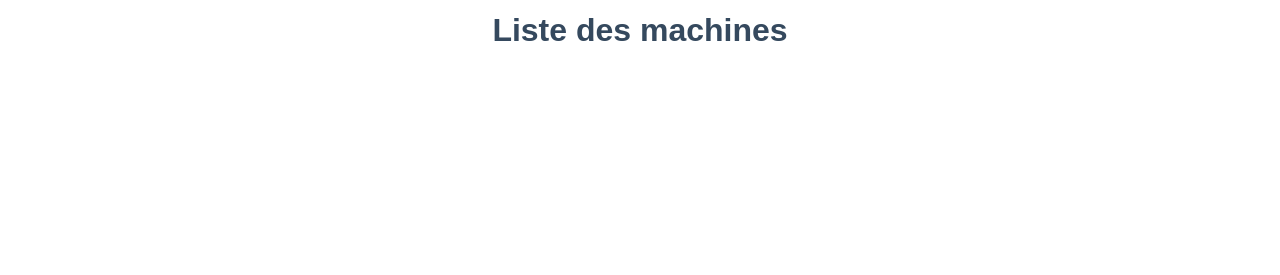
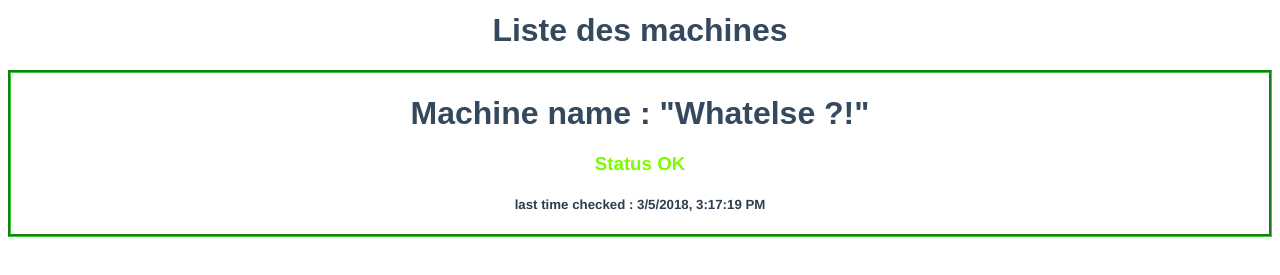
Before and after one commit to FredThomachot/mobilemachines, a Vue app: page /#/machine in a window 1280 px wide. Both pictures are taken after a click on the button "Consulter la liste des machines". Shown: the part 481-756 px from the top of the page. Built offline with nearby package versions, Linux system fonts and the light colour scheme.

Commit message:
composant MachinesList pour passer les props name, status et checkedAt

```diff
--- a/src/Machine.vue
+++ b/src/Machine.vue
@@ -2,7 +2,7 @@
 
     <div>
         <div id="machine">
-            <h1>Machine {{ name }}</h1>
+            <h1>Machine name : "{{ name }}"</h1>
         </div>
         <div id="status">
             <h3 v-if="status == false" class="false" >Status KO</h3>
@@ -19,13 +19,9 @@
 
 export default {
 
-    data() {
-        return {
-            name: 'What else',
-            status: true,
-            checkedAt: new Date().toLocaleString()
-        }
-    }
+    props: ['name', 'status', 'checkedAt'],
+
+
 }
 
 </script>
@@ -47,4 +43,5 @@ export default {
     }
 
 
+
 </style>
--- a/src/MachinesList.vue
+++ b/src/MachinesList.vue
@@ -1,10 +1,25 @@
 <template>
     <div>
        <h1>Liste des machines</h1>
+        <p><template-machine :name="name" :status="status" :checkedAt="checkedAt"> </template-machine></p>
    </div>
+
 </template>
 
-<script></script>
+<script>
+    export default {
+        data() {
+            return {
+                name: 'Whatelse ?!',
+                status: true,
+                checkedAt: new Date().toLocaleString()
+            }
+        }
+    }
+
+</script>
+
+
 
 <style scoped>
 
@@ -13,5 +28,11 @@
         font-family: fantasy;
     }
 
+    p {
+        border: limegreen;
+        border-style: groove;
+    }
+
+
 
 </style>
--- a/src/main.js
+++ b/src/main.js
@@ -6,6 +6,8 @@ import MachinesMap from './MachinesMap.vue'
 import Machine from './Machine.vue'
 
 Vue.use(VueRouter);
+
+Vue.component('template-machine',Machine);
 
 const routes =[
     {path:'/list', component: MachinesList},
```
